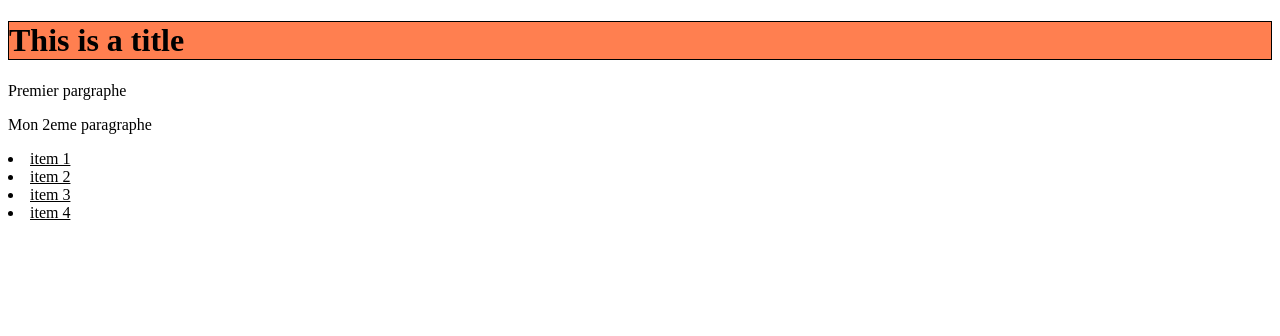
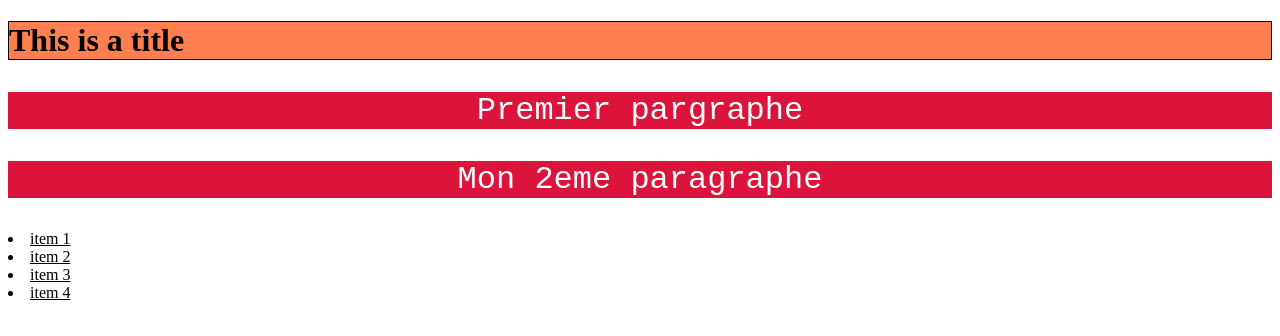
Before and after one commit to AnisLcool/formation-github, a plain HTML site: page index.html in a window 1280 px wide. Drawn offline with Linux system fonts and the light colour scheme.

Commit message:
Titre : ajout css Message : pas grand chose à dire

```diff
--- a/style.css
+++ b/style.css
@@ -3,3 +3,11 @@ h1{
     padding: 5;
     border: 1px solid black;
 }
+
+p{
+    font-family: 'Courier New', Courier, monospace;
+    font-size: 2rem;
+    text-align: center;
+    background-color: crimson;
+    color:white;
+}
```
